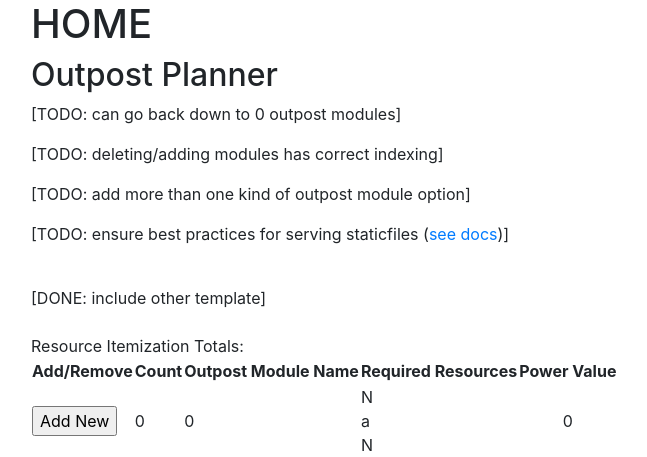
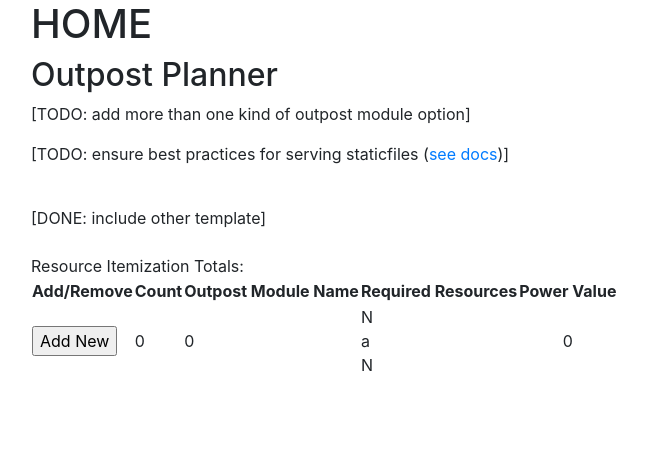
Before and after one commit to Jacob-Kraus/StarfieldOutpostPlanner, a Django app: page /StarfieldOutpostPlanner/home in a window 1280 px wide. Shown: the part 56-513 px from the top of the page, without its empty margins (54-701 px from the left). Run offline with Django 5.2, Linux system fonts and the light colour scheme; some libraries are stand-ins or nearby versions.

Commit message:
removed some 'TODO' items from webpage display

```diff
--- a/starfield_outpost_planner/outpost_planner_app/templates/home.html
+++ b/starfield_outpost_planner/outpost_planner_app/templates/home.html
@@ -4,8 +4,6 @@
 <script src="{% static 'outpost_planner_app_home.js' %}"></script>
 <h1>HOME</h1>
 <h2>Outpost Planner</h2>
-<p>[TODO: can go back down to 0 outpost modules]</p>
-<p>[TODO: deleting/adding modules has correct indexing]</p>
 <p>[TODO: add more than one kind of outpost module option]</p>
 <p>[TODO: ensure best practices for serving staticfiles (<a href="https://docs.djangoproject.com/en/5.1/howto/static-files/deployment/">see docs</a>)]</p>
 <br>
```
